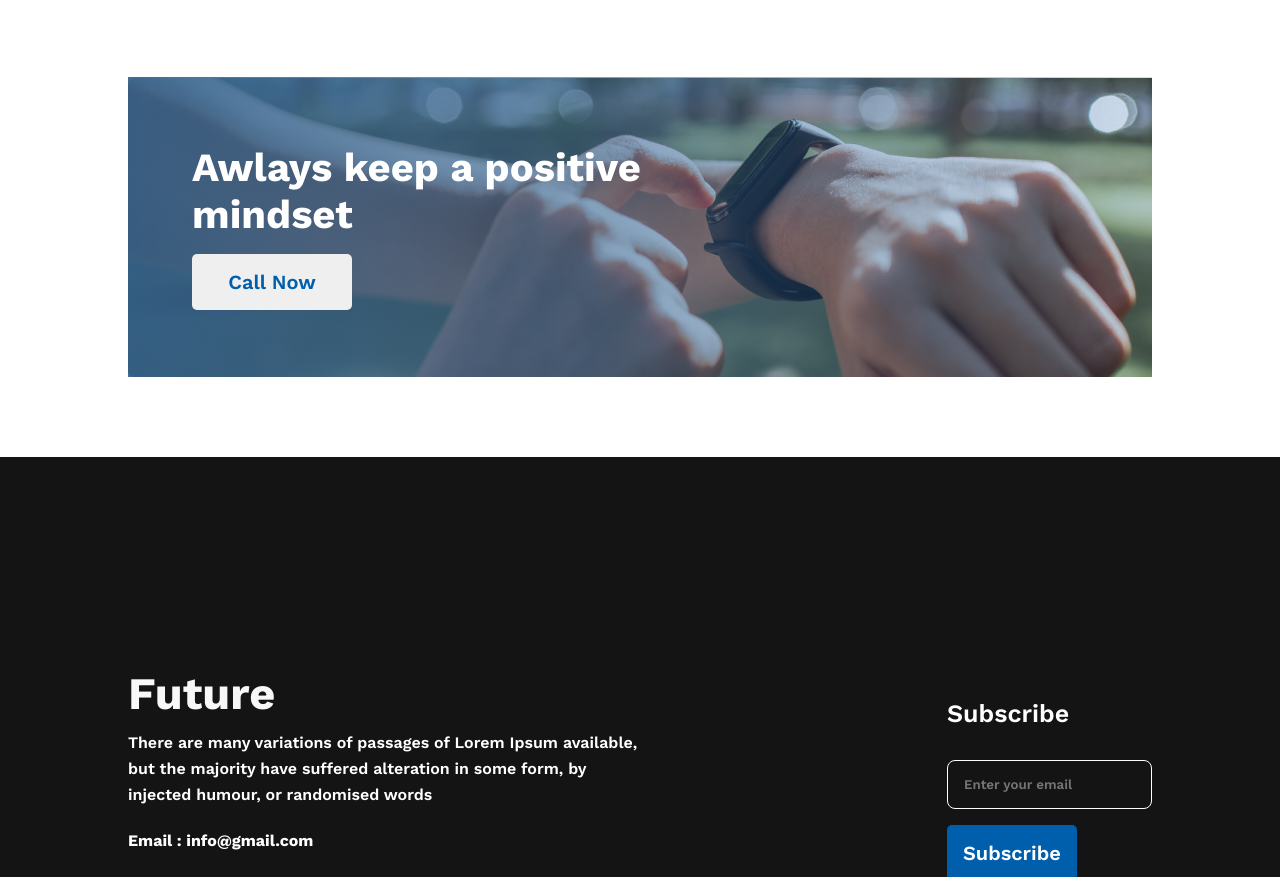
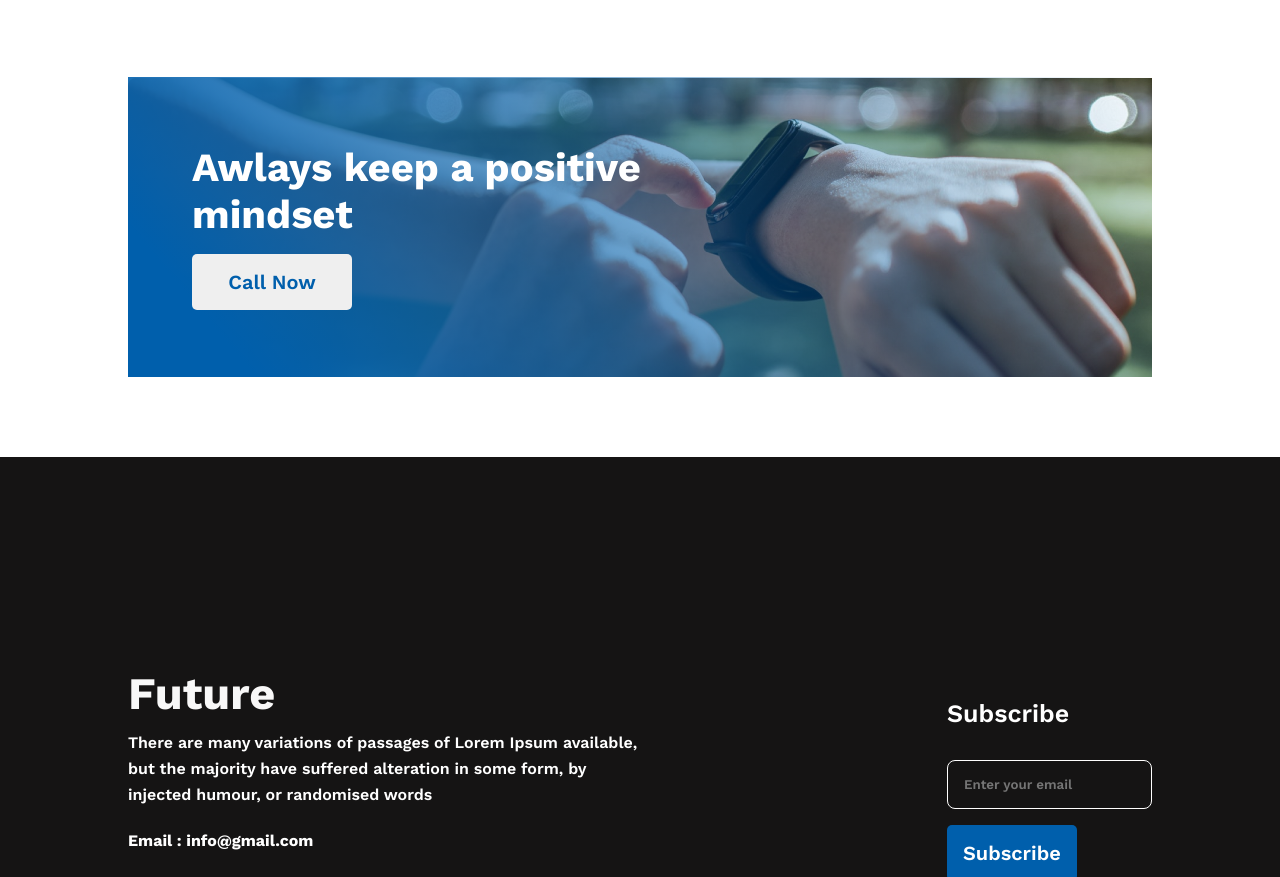
Before and after one commit to shakilahmad777/first-assignment, a plain HTML site: page index.html in a window 1280 px wide. Shown: the part 3288-4165 px from the top of the page. Drawn offline with nearby package versions, Linux system fonts and the light colour scheme.

Commit message:
gradient color updated

```diff
--- a/style.css
+++ b/style.css
@@ -133,7 +133,7 @@ ul li {
     align-content: center;
     justify-content: center;
     flex-direction: column;
-    background-image: linear-gradient(to left, rgba(38, 95, 171, 0.2), rgba(48, 94, 137, 0.9)), url(./images/watch.png);
+    background-image: linear-gradient(50deg, #005FAC 10%, rgba(0, 95, 172, 0) 100%), url(./images/watch.png);
     background-repeat: no-repeat;
     background-size: auto;
 }
```
